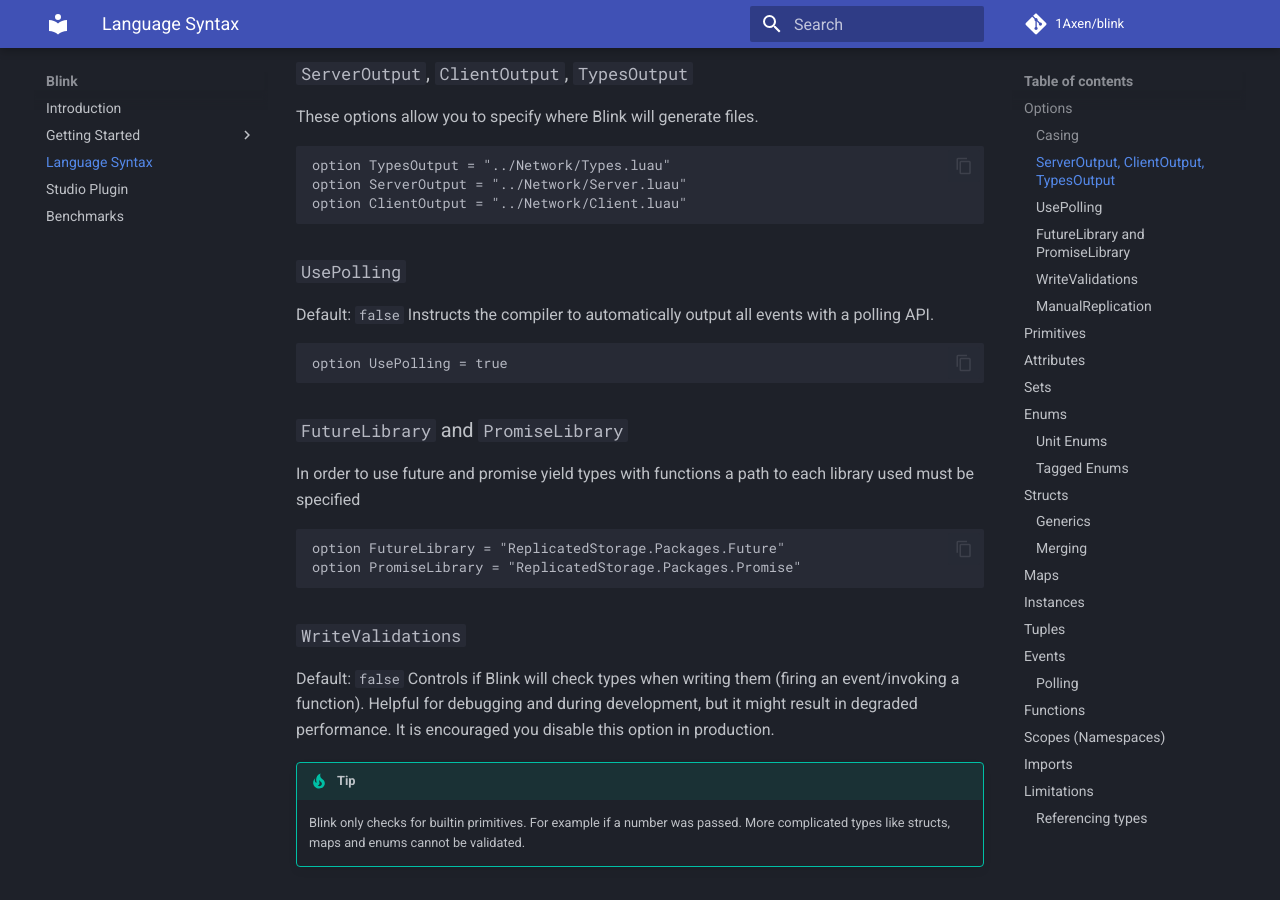
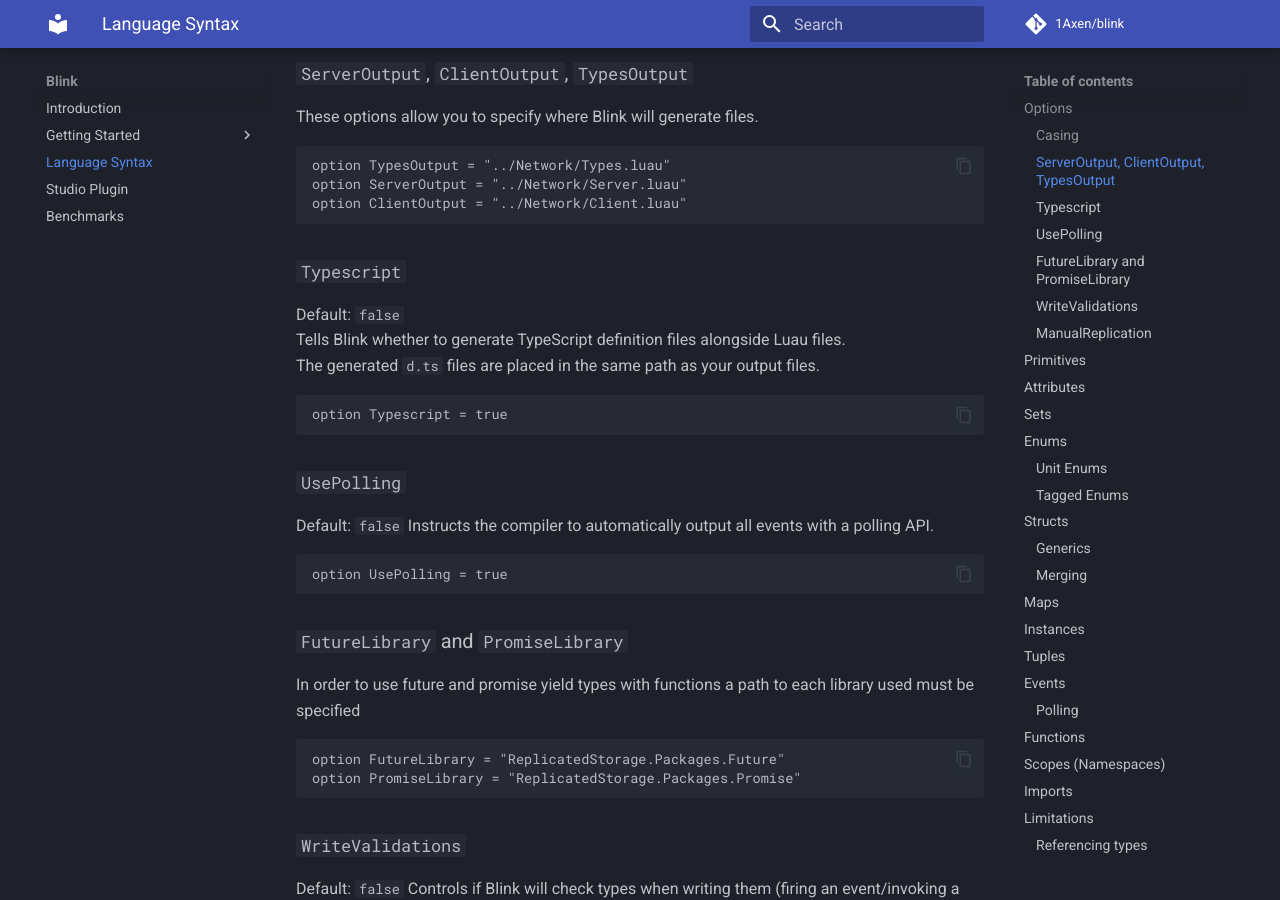
Before and after one commit to 1Axen/blink, an MkDocs documentation site: the page built from docs/Syntax.md, in a window 1280 px wide and 900 px high, scrolled down 497 px. Built offline with MkDocs 1.6.1 and Material for MkDocs 9.7.7, drawn with Linux system fonts in a browser that asks for light colours; comment, search, counter and statistics services are not loaded.

Commit message:
Document typescript support

````diff
--- a/docs/Syntax.md
+++ b/docs/Syntax.md
@@ -17,6 +17,13 @@
 option TypesOutput = "../Network/Types.luau"
 option ServerOutput = "../Network/Server.luau"
 option ClientOutput = "../Network/Client.luau"
+```
+### `Typescript`
+Default: `false`
+Tells Blink whether to generate TypeScript definition files alongside Luau files.
+The generated `d.ts` files are placed in the same path as your output files.
+```
+option Typescript = true
 ```
 ### `UsePolling`
 Default: `false`
````
